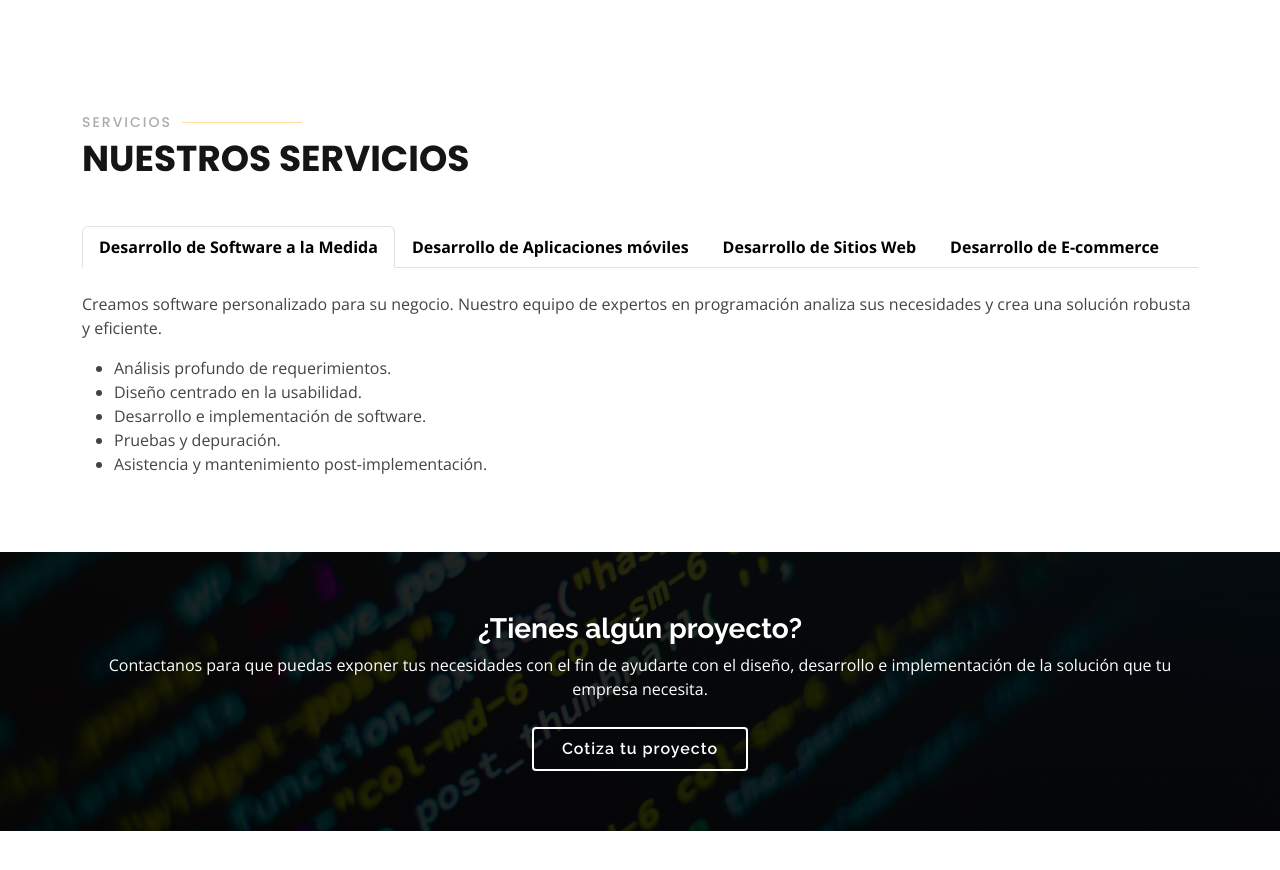
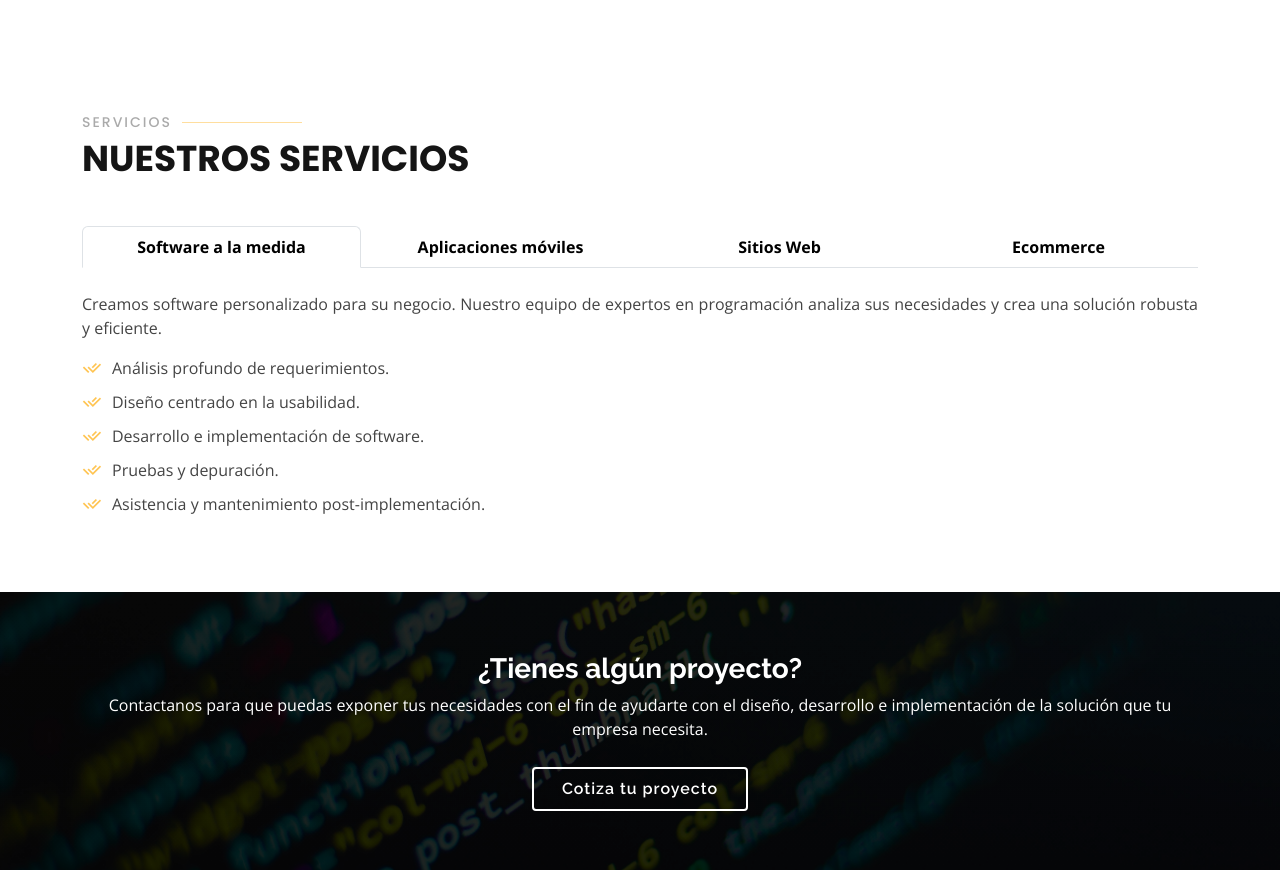
Before and after one commit to GuzmanAndrew/LandingAnsliTech, a PHP site: page / in a window 1280 px wide. Shown: the part 1978-2848 px from the top of the page. Run offline with PHP 8.4, Linux system fonts and the light colour scheme.

Commit message:
Service section adjustments

```diff
--- a/assets/css/style.css
+++ b/assets/css/style.css
@@ -1619,3 +1619,22 @@ section {
   border: 2px solid #ffc451;
   background-color: #151515;
 }
+
+.services .tab-pane ul {
+  list-style: none;
+  padding-left: 0;
+}
+
+.services .tab-pane li {
+  position: relative;
+  padding-left: 30px;
+  margin-bottom: 10px;
+}
+
+.services .tab-pane ul i {
+  position: absolute;
+  font-size: 20px;
+  left: 0;
+  top: -3px;
+  color: #ffc451;
+}
--- a/index.php
+++ b/index.php
@@ -199,52 +199,52 @@
           <h2>Servicios</h2>
           <p>Nuestros Servicios</p>
         </div>
-        <ul class="nav nav-tabs" id="myTab" role="tablist">
-          <li class="nav-item" role="presentation">
-            <button class="nav-link active" id="tab1-tab" data-bs-toggle="tab" data-bs-target="#tab1" type="button"
+        <ul class="nav nav-tabs" style="justify-content: center;" id="myTab" role="tablist">
+          <li class="nav-item" style="flex: 1;" role="presentation">
+            <button class="nav-link active w-100" id="tab1-tab" data-bs-toggle="tab" data-bs-target="#tab1" type="button"
               role="tab" aria-controls="tab1" aria-selected="true">
               <span style="font-weight: bold; color: black;">
-                Desarrollo de Software a la Medida
+                Software a la medida
               </span>
             </button>
           </li>
-          <li class="nav-item" role="presentation">
-            <button class="nav-link" id="tab2-tab" data-bs-toggle="tab" data-bs-target="#tab2" type="button" role="tab"
+          <li class="nav-item" style="flex: 1;" role="presentation">
+            <button class="nav-link w-100" id="tab2-tab" data-bs-toggle="tab" data-bs-target="#tab2" type="button" role="tab"
               aria-controls="tab2" aria-selected="false">
               <span style="font-weight: bold; color: black;">
-                Desarrollo de Aplicaciones móviles
+                Aplicaciones móviles
               </span>
             </button>
           </li>
-          <li class="nav-item" role="presentation">
-            <button class="nav-link" id="tab3-tab" data-bs-toggle="tab" data-bs-target="#tab3" type="button" role="tab"
+          <li class="nav-item" style="flex: 1;" role="presentation">
+            <button class="nav-link w-100" id="tab3-tab" data-bs-toggle="tab" data-bs-target="#tab3" type="button" role="tab"
               aria-controls="tab3" aria-selected="false">
               <span style="font-weight: bold; color: black;">
-                Desarrollo de Sitios Web
+                Sitios Web
               </span>
             </button>
           </li>
-          <li class="nav-item" role="presentation">
-            <button class="nav-link" id="tab4-tab" data-bs-toggle="tab" data-bs-target="#tab4" type="button" role="tab"
+          <li class="nav-item" style="flex: 1;" role="presentation">
+            <button class="nav-link w-100" id="tab4-tab" data-bs-toggle="tab" data-bs-target="#tab4" type="button" role="tab"
               aria-controls="tab4" aria-selected="false">
               <span style="font-weight: bold; color: black;">
-                Desarrollo de E-commerce
+                Ecommerce
               </span>
             </button>
           </li>
         </ul>
 
-        <div class="tab-content" id="myTabContent">
+        <div class="tab-content" style="text-align: justify;" id="myTabContent">
           <div class="tab-pane fade show active" id="tab1" role="tabpanel" aria-labelledby="tab1-tab">
             <br>
             <p>Creamos software personalizado para su negocio. Nuestro equipo
               de expertos en programación analiza sus necesidades y crea una solución robusta y eficiente.
             <ul>
-              <li>Análisis profundo de requerimientos.</li>
-              <li>Diseño centrado en la usabilidad.</li>
-              <li>Desarrollo e implementación de software.</li>
-              <li>Pruebas y depuración.</li>
-              <li>Asistencia y mantenimiento post-implementación.</li>
+              <li><i class="ri-check-double-line"></i>Análisis profundo de requerimientos.</li>
+              <li><i class="ri-check-double-line"></i>Diseño centrado en la usabilidad.</li>
+              <li><i class="ri-check-double-line"></i>Desarrollo e implementación de software.</li>
+              <li><i class="ri-check-double-line"></i>Pruebas y depuración.</li>
+              <li><i class="ri-check-double-line"></i>Asistencia y mantenimiento post-implementación.</li>
             </ul>
             </p>
           </div>
@@ -254,11 +254,11 @@
               Android, con un enfoque en el diseño centrado en el usuario, la funcionalidad robusta
               y pruebas exhaustivas.
             <ul>
-              <li>Desarrollo de aplicaciones nativas e híbridas.</li>
-              <li>Diseño adaptado a diferentes tamaños de pantalla.</li>
-              <li>Integración con funciones del dispositivo (cámara, GPS, etc.).</li>
-              <li>Pruebas en diferentes dispositivos y sistemas operativos.</li>
-              <li>Asistencia y mantenimiento post-lanzamiento.</li>
+              <li><i class="ri-check-double-line"></i>Desarrollo de aplicaciones nativas e híbridas.</li>
+              <li><i class="ri-check-double-line"></i>Diseño adaptado a diferentes tamaños de pantalla.</li>
+              <li><i class="ri-check-double-line"></i>Integración con funciones del dispositivo (cámara, GPS, etc.).</li>
+              <li><i class="ri-check-double-line"></i>Pruebas en diferentes dispositivos y sistemas operativos.</li>
+              <li><i class="ri-check-double-line"></i>Asistencia y mantenimiento post-lanzamiento.</li>
             </ul>
             </p>
           </div>
@@ -268,11 +268,11 @@
               y atractivos, optimizados para una excelente experiencia de usuario y un posicionamiento
               sólido en motores de búsqueda.
             <ul>
-              <li>Diseño web responsivo y atractivo.</li>
-              <li>Optimización SEO para un mejor posicionamiento en motores de búsqueda.</li>
-              <li>Desarrollo de funcionalidades específicas (formularios, galerías, etc.).</li>
-              <li>Integración con redes sociales.</li>
-              <li>Asistencia y mantenimiento post-implementación.</li>
+              <li><i class="ri-check-double-line"></i>Diseño web responsivo y atractivo.</li>
+              <li><i class="ri-check-double-line"></i>Optimización SEO para un mejor posicionamiento en motores de búsqueda.</li>
+              <li><i class="ri-check-double-line"></i>Desarrollo de funcionalidades específicas (formularios, galerías, etc.).</li>
+              <li><i class="ri-check-double-line"></i>Integración con redes sociales.</li>
+              <li><i class="ri-check-double-line"></i>Asistencia y mantenimiento post-implementación.</li>
             </ul>
             </p>
           </div>
@@ -282,11 +282,11 @@
               Elementor, con un diseño atractivo y optimizadas para una excelente experiencia de
               usuario y un posicionamiento sólido en motores de búsqueda.
             <ul>
-              <li>Diseño web atractivo y fácil de navegar.</li>
-              <li>Integración con pasarelas de pago seguras.</li>
-              <li>Gestión de inventario y catálogos de productos.</li>
-              <li>Seguimiento y análisis de ventas.</li>
-              <li>Asistencia y mantenimiento post-implementación.</li>
+              <li><i class="ri-check-double-line"></i>Diseño web atractivo y fácil de navegar.</li>
+              <li><i class="ri-check-double-line"></i>Integración con pasarelas de pago seguras.</li>
+              <li><i class="ri-check-double-line"></i>Gestión de inventario y catálogos de productos.</li>
+              <li><i class="ri-check-double-line"></i>Seguimiento y análisis de ventas.</li>
+              <li><i class="ri-check-double-line"></i>Asistencia y mantenimiento post-implementación.</li>
             </ul>
             </p>
           </div>
@@ -501,28 +501,28 @@
     }
 
     //Footer
-    document.addEventListener("DOMContentLoaded", function () {
-      // Manejar el clic en los enlaces del pie de página
-      var scrolltoLinks = document.querySelectorAll(".scrollto");
+    // document.addEventListener("DOMContentLoaded", function () {
+    //   // Manejar el clic en los enlaces del pie de página
+    //   var scrolltoLinks = document.querySelectorAll(".scrollto");
 
-      scrolltoLinks.forEach(function (link) {
-        link.addEventListener("click", function (event) {
-          // Evitar el comportamiento predeterminado del enlace
-          event.preventDefault();
+    //   scrolltoLinks.forEach(function (link) {
+    //     link.addEventListener("click", function (event) {
+    //       // Evitar el comportamiento predeterminado del enlace
+    //       event.preventDefault();
 
-          // Obtener el valor del atributo href
-          var targetId = this.getAttribute("href").substring(1);
+    //       // Obtener el valor del atributo href
+    //       var targetId = this.getAttribute("href").substring(1);
 
-          // Activar la pestaña correspondiente usando Bootstrap 5
-          var tab = new bootstrap.Tab(document.getElementById(targetId + "-tab"));
-          tab.show();
+    //       // Activar la pestaña correspondiente usando Bootstrap 5
+    //       var tab = new bootstrap.Tab(document.getElementById(targetId + "-tab"));
+    //       tab.show();
 
-          // Desplazarse a la posición de la pestaña
-          var targetElement = document.getElementById(targetId);
-          targetElement.scrollIntoView({ behavior: "smooth" });
-        });
-      });
-    });
+    //       // Desplazarse a la posición de la pestaña
+    //       var targetElement = document.getElementById(targetId);
+    //       targetElement.scrollIntoView({ behavior: "smooth" });
+    //     });
+    //   });
+    // });
   </script>
 
 
```
